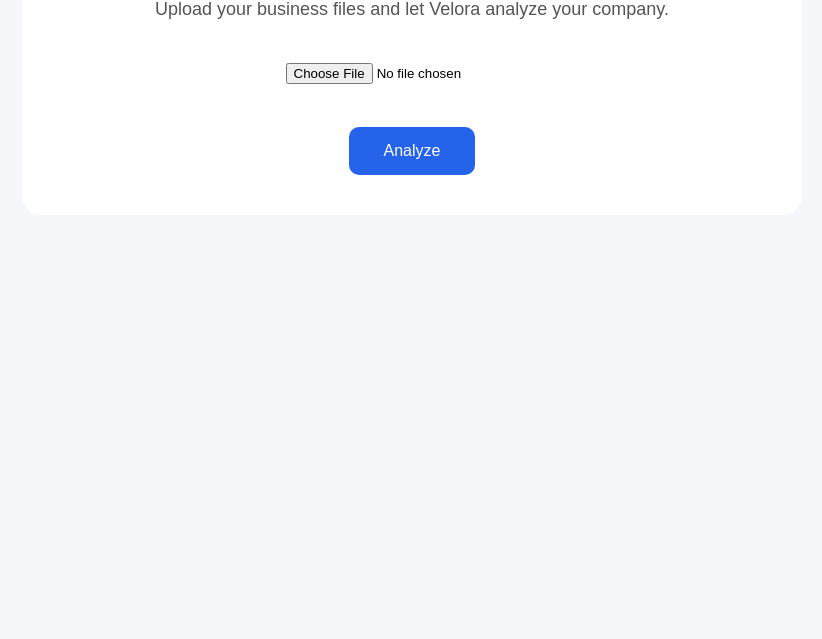
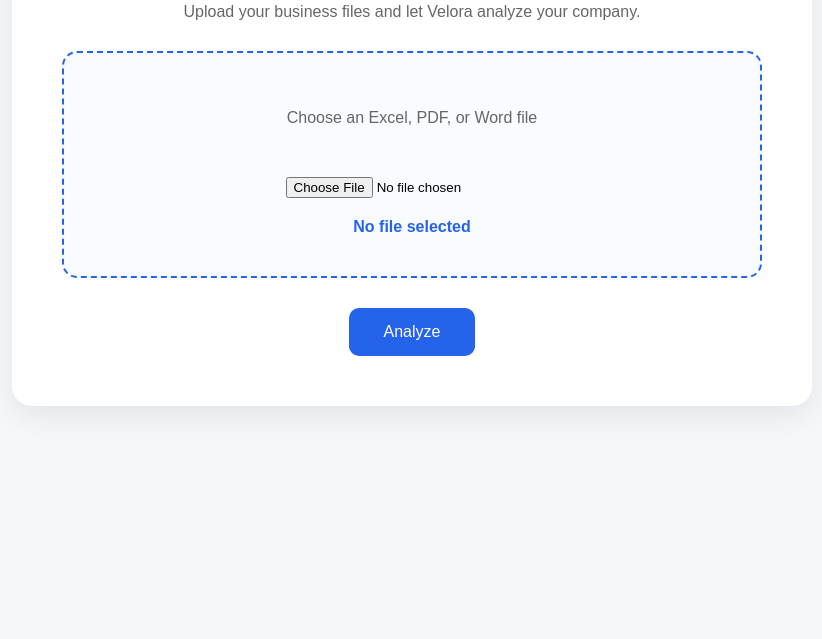
Before and after one commit to ahhartwell/velora, a plain HTML site: page upload.html in a window 1280 px wide. Shown: the part 161-800 px from the top of the page, without its empty margins (228-1050 px from the left). Drawn offline with Linux system fonts and the light colour scheme.

Commit message:
Add files via upload

```diff
--- a/upload.html
+++ b/upload.html
@@ -6,47 +6,63 @@
 <meta charset="UTF-8">
 <meta name="viewport" content="width=device-width, initial-scale=1.0">
 
-<title>Velora Upload</title>
+<title>Velora - Upload Files</title>
 
 <style>
 
 body{
-font-family:Arial;
+font-family:Arial,sans-serif;
 background:#f5f7fb;
+margin:0;
 padding:40px;
-margin:0;
 }
 
 .box{
 max-width:700px;
 margin:auto;
 background:white;
-padding:40px;
+padding:50px;
+border-radius:20px;
 text-align:center;
-border-radius:20px;
+box-shadow:0 10px 30px rgba(0,0,0,.08);
 }
 
 h1{
 color:#2563eb;
+margin-bottom:10px;
 }
 
 p{
-color:#555;
-font-size:18px;
+color:#666;
+margin-bottom:30px;
 }
 
-input{
-margin:25px;
+.upload{
+border:2px dashed #2563eb;
+border-radius:15px;
+padding:40px;
+background:#f8fbff;
+}
+
+input[type=file]{
+margin-top:20px;
+}
+
+#fileName{
+margin-top:20px;
+font-weight:bold;
+color:#2563eb;
 }
 
 button{
+margin-top:30px;
 background:#2563eb;
 color:white;
-border:0;
+border:none;
 padding:15px 35px;
+font-size:16px;
 border-radius:10px;
 cursor:pointer;
-font-size:16px;
 }
 
 button:hover{
@@ -61,17 +77,23 @@ opacity:.9;
 
 <div class="box">
 
-<h1>
-Upload your files
-</h1>
+<h1>Upload your files</h1>
 
 <p>
 Upload your business files and let Velora analyze your company.
 </p>
 
-<input type="file" id="file">
+<div class="upload">
 
-<br><br>
+<p>Choose an Excel, PDF, or Word file</p>
+
+<input type="file" id="file" onchange="showName()">
+
+<div id="fileName">
+No file selected
+</div>
+
+</div>
 
 <button onclick="analyze()">
 Analyze
@@ -81,9 +103,21 @@ Analyze
 
 <script>
 
+function showName(){
+
+const file=document.getElementById("file").files[0];
+
+if(file){
+
+document.getElementById("fileName").textContent=file.name;
+
+}
+
+}
+
 function analyze(){
 
-let file = document.getElementById("file").files[0];
+const file=document.getElementById("file").files[0];
 
 if(!file){
 
@@ -93,9 +127,9 @@ return;
 
 }
 
-localStorage.setItem("fileName", file.name);
+localStorage.setItem("fileName",file.name);
 
-location.href = "result.html";
+window.location.href="result.html";
 
 }
 
```
